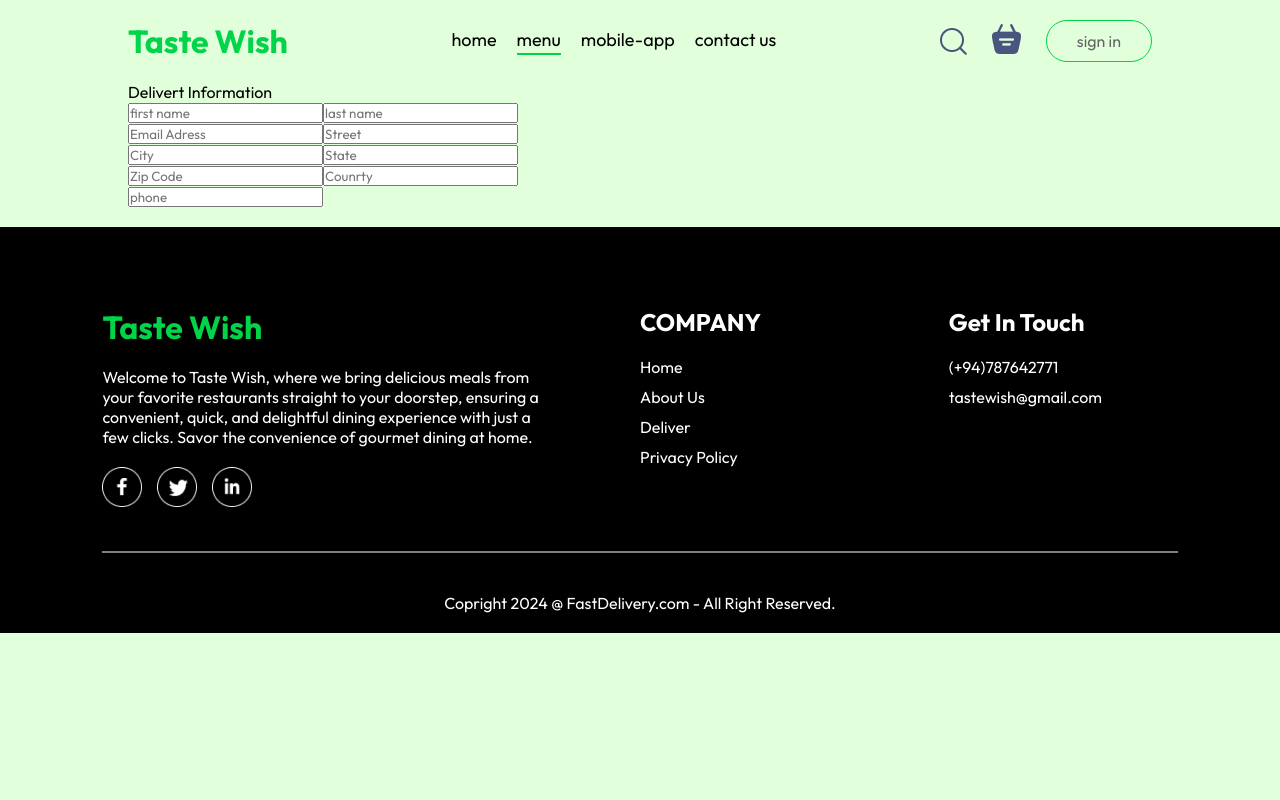
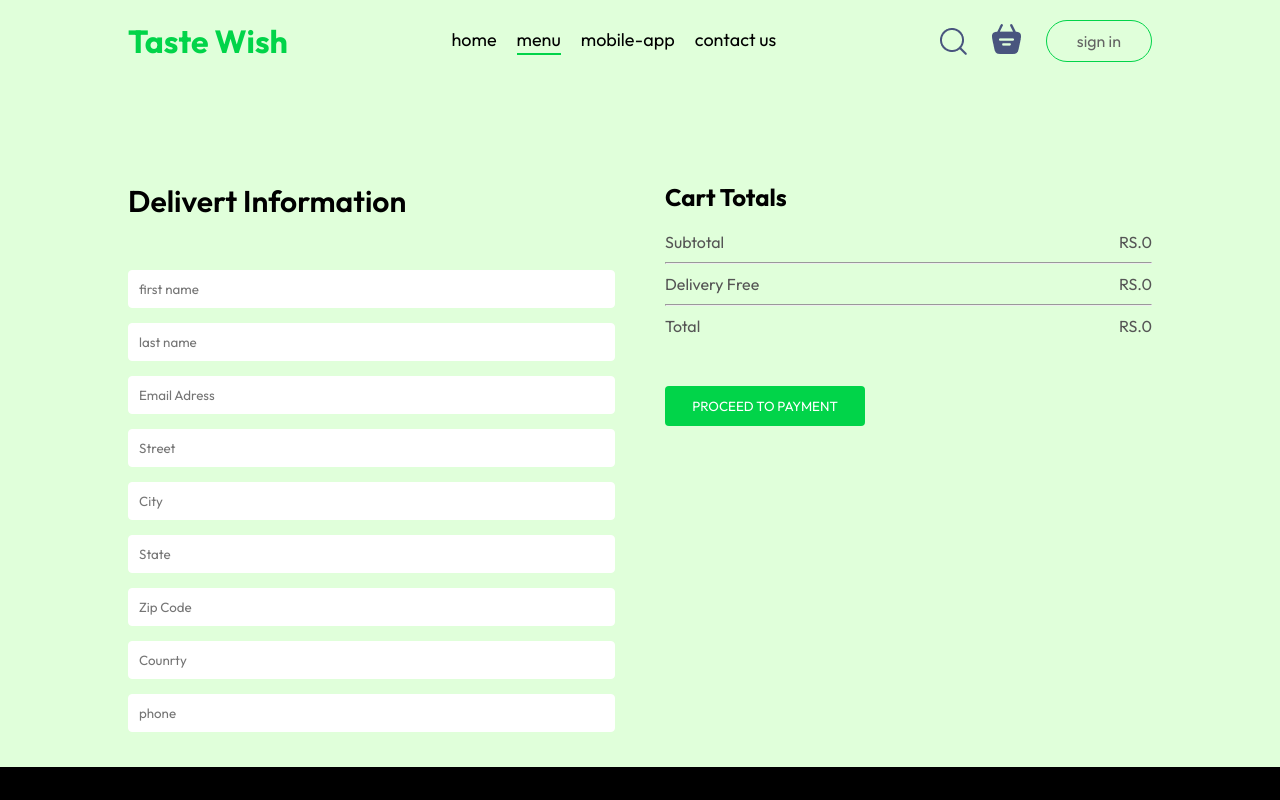
Before and after one commit to Banukaiw/Food_Delivery, a React (Create React App) app: page /order in a window 1280 px wide. Shown: the top 800 px of the page. Built offline with nearby package versions, Linux system fonts and the light colour scheme.

Commit message:
Version 10

```diff
--- a/src/pages/Cart/Cart.js
+++ b/src/pages/Cart/Cart.js
@@ -51,12 +51,12 @@
             <hr/>
             <div className='cart-total-details'>
               <p>Delivery Free</p>
-              <p>RS.{2}</p>
+              <p>RS.{getTotalCartAmount()===0?0:2}</p>
             </div>
             <hr/>
             <div className='cart-total-details'>
               <p>Total</p>
-              <p>RS.{getTotalCartAmount()+2}</p>
+              <p>RS.{getTotalCartAmount()===0?0:getTotalCartAmount()+2}</p>
             </div>
 
 
--- a/src/pages/PlaceOrder/PlaceOrder.css
+++ b/src/pages/PlaceOrder/PlaceOrder.css
@@ -0,0 +1,42 @@
+.place-order{
+    display: flex;
+    align-items: start;
+    justify-content: space-between;
+    gap: 50px;
+    margin-top: 100px;
+}
+
+.place-order-left{
+    width: 100%;
+    max-width: max(30%,500px);
+
+}
+
+.place-order-left .title{
+    font-size: 30px;
+    font-weight: 600;
+    margin-bottom: 50px;
+}
+
+.place-order-left input{
+    margin-bottom: 15px;
+    width: 100%;
+    padding: 10px;
+    border: 1px solid white;
+    border-radius: 4px;
+    outline-color: green;
+}
+
+.place-order-left .multi-field{
+    display: flex;
+    gap: 10px;
+}
+
+.place-order-right{
+    width: 100%;
+    max-width: max(40%, 500px);
+}
+
+.place-order .cart-total button{
+    margin-top: 30px;
+}
--- a/src/pages/PlaceOrder/PlaceOrder.js
+++ b/src/pages/PlaceOrder/PlaceOrder.js
@@ -1,7 +1,9 @@
-import React from "react";
+import React, { useContext } from "react";
 import "./PlaceOrder.css";
+import { StoreContext } from "../../context/StoreContext";
 
 const PlaceOrder = () => {
+  const {getTotalCartAmount} = useContext(StoreContext)
   return (
     <form className="place-order">
       <div className="place-order-left">
@@ -22,7 +24,30 @@
         </div>
         <input type="text" placeholder="phone"></input>
       </div>
-      <div className="place-order-right"></div>
+      <div className="place-order-right">
+      <div className='cart-total'>
+          <h2>Cart Totals</h2>
+          <div>
+          <div className='cart-total-details'>
+              <p>Subtotal</p>
+              <p>RS.{getTotalCartAmount()}</p>
+            </div>
+            <hr/>
+            <div className='cart-total-details'>
+              <p>Delivery Free</p>
+              <p>RS.{getTotalCartAmount()===0?0:2}</p>
+            </div>
+            <hr/>
+            <div className='cart-total-details'>
+              <p>Total</p>
+              <p>RS.{getTotalCartAmount()===0?0:getTotalCartAmount()+2}</p>
+            </div>
+
+
+          </div>
+          <button >PROCEED TO PAYMENT</button>
+        </div>
+      </div>
     </form>
   );
 };
```
